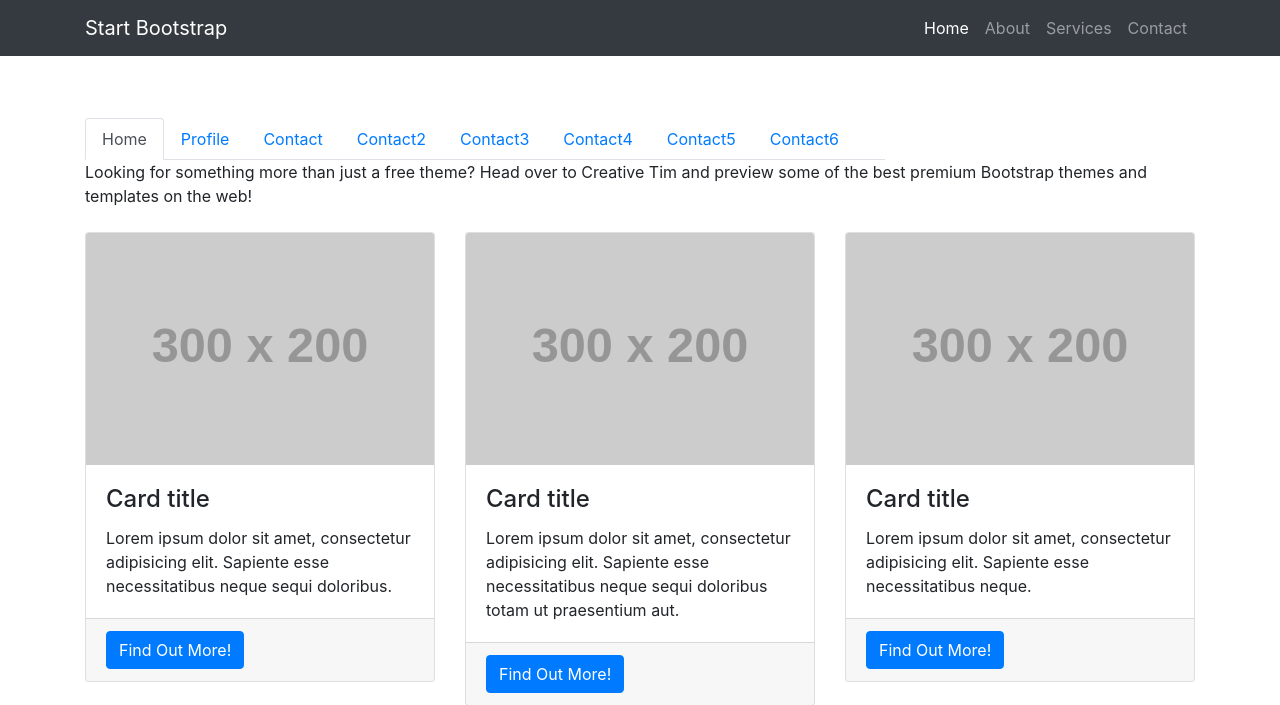
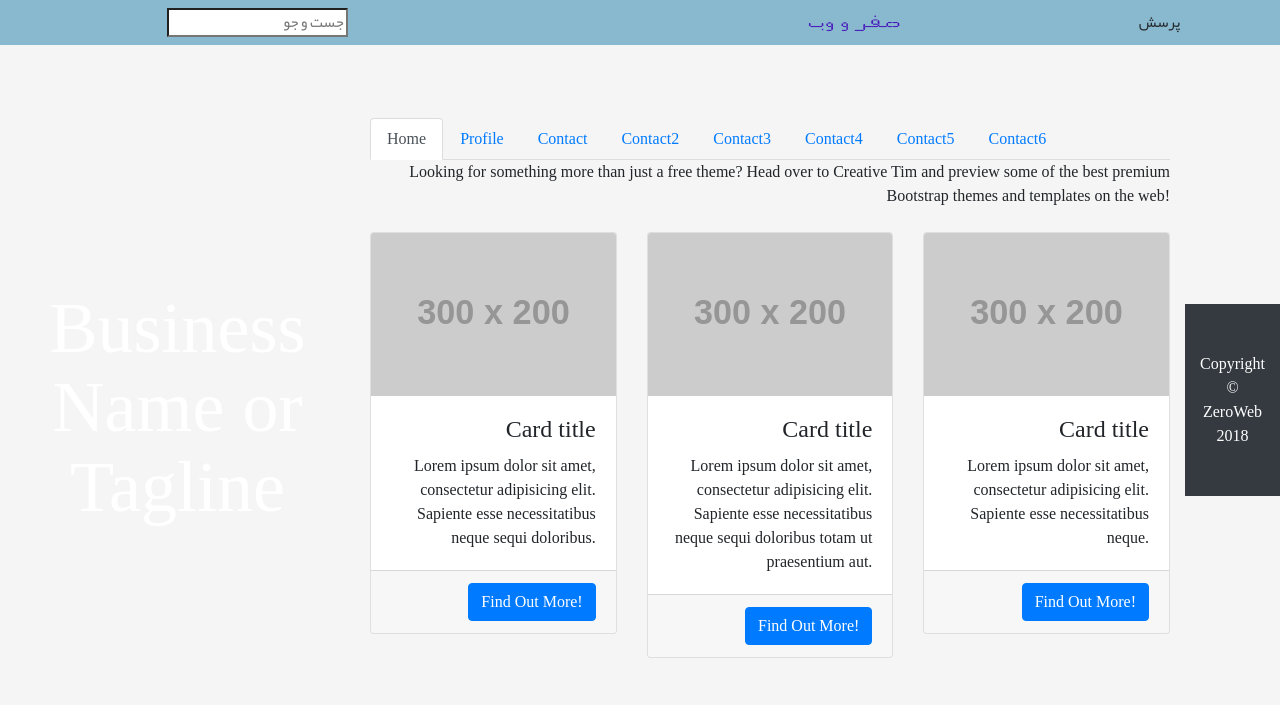
Before and after one commit to mysaltern/sefrowebStatic, a PHP site: page / in a window 1280 px wide. Shown: the top 705 px of the page. After the commit the page ends 658 px from the top, so only its background shows below. Run offline with PHP 8.4, Linux system fonts and the light colour scheme; grey boxes labelled with a size stand in for pictures from a placeholder-image service; some libraries are stand-ins or nearby versions; some web fonts are replaced.

Commit message:
5 commit

```diff
--- a/assets/css/saltern.css
+++ b/assets/css/saltern.css
@@ -19,6 +19,7 @@ body , .rightHead a, .rightHead
 {
     font-size: 15px;
     font-family: 'Yekan';
+    direction: rtl;
 }
 
 .top1px
@@ -29,3 +30,10 @@ body , .rightHead a, .rightHead
 .centerHead img{
     width: 100px;
 }
+
+.colorSefroweb
+
+{
+
+    background-color:  #89B9CF !important;
+}
--- a/index.php
+++ b/index.php
@@ -12,41 +12,37 @@
 
         <!-- Bootstrap core CSS -->
         <link href="assets/css/bootstrap.css" rel="stylesheet" type="text/css"/>
-
+        <link href="assets/css/rtl.css" rel="stylesheet" type="text/css"/>
         <!-- Custom styles for this template -->
         <link href="assets/css/mrh.css" rel="stylesheet" type="text/css"/>
+        <link href="assets/css/saltern.css" rel="stylesheet" type="text/css"/>
         <!--<link href="assets/css/reset.css" rel="stylesheet" type="text/css"/>-->
         <link href="assets/css/style.css" rel="stylesheet" type="text/css"/>
         <!--<link href="assets/css/demo.css" rel="stylesheet" type="text/css"/>-->
-
+        <link href="assets/fonts/font.css" rel="stylesheet" type="text/css"/>
+        <link href="assets/css/floating-labels.css" rel="stylesheet" type="text/css"/>
     </head>
 
     <body>
 
         <!-- Navigation -->
-    <nav class="navbar navbar-expand-lg navbar-dark bg-dark fixed-top">
+        <nav class="navbar navbar-expand-lg colorSefroweb navbar-dark fixed-top">
             <div class="container">
-        <a class="navbar-brand" href="#">Start Bootstrap</a>
-        <button class="navbar-toggler" type="button" data-toggle="collapse" data-target="#navbarResponsive" aria-controls="navbarResponsive" aria-expanded="false" aria-label="Toggle navigation">
-          <span class="navbar-toggler-icon"></span>
-        </button>
-        <div class="collapse navbar-collapse" id="navbarResponsive">
-          <ul class="navbar-nav ml-auto">
-            <li class="nav-item active">
-              <a class="nav-link" href="#">Home
-                <span class="sr-only">(current)</span>
-              </a>
-            </li>
-            <li class="nav-item">
-              <a class="nav-link" href="#">About</a>
-            </li>
-            <li class="nav-item">
-              <a class="nav-link" href="#">Services</a>
-            </li>
-            <li class="nav-item">
-              <a class="nav-link" href="#">Contact</a>
-            </li>
-          </ul>
+
+
+                <div class="leftHead col-sm-3">
+
+                    <input class="fontStd" type="search" value="" placeholder="جست و جو" />
+                </div>
+                <div class="centerHead  col-sm-6">
+                    <img src="assets/img/sefroweb.PNG" alt=""/>
+
+
+                </div>
+
+                <div class="fontStd rightHead col-sm-3">
+                    پرسش
+
                 </div>
             </div>
         </nav>
```
Lines whose indentation alone changed are shown as unchanged.
